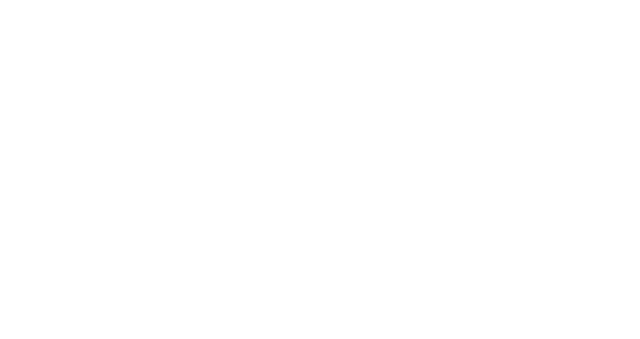
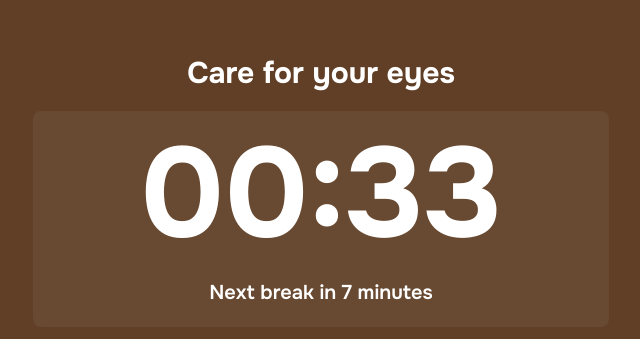
Before and after one commit to lui5gl/care-for-your-eyes, a Next.js app: page / in a window 1280 px wide. Shown: the part 209-548 px from the top of the page, without its empty margins (319-959 px from the left). Built offline with nearby package versions, Linux system fonts and the light colour scheme.

Commit message:
feat: add beige color

```diff
--- a/tailwind.config.ts
+++ b/tailwind.config.ts
@@ -7,7 +7,11 @@ const config: Config = {
     "./app/**/*.{js,ts,jsx,tsx,mdx}",
   ],
   theme: {
-    extend: {},
+    extend: {
+      colors: {
+        beige: "#603F26",
+      },
+    },
   },
   plugins: [],
 };
```
